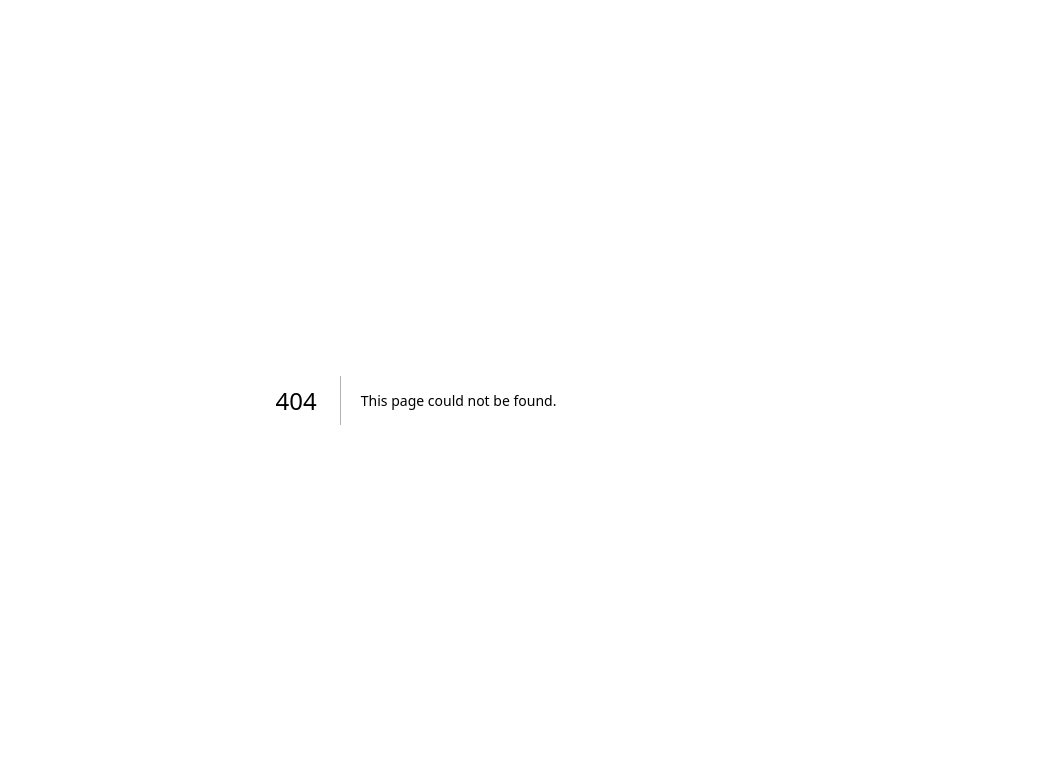
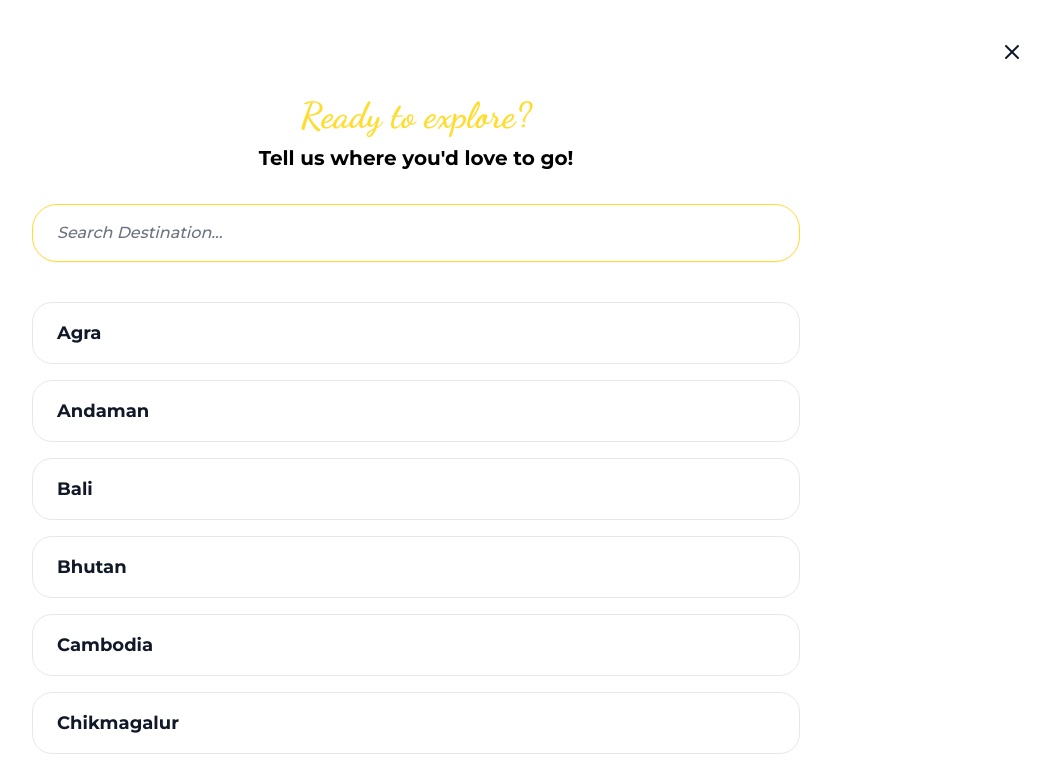
Before and after one commit to urbantrips/ut-client, a Next.js app: page /search in a window 1280 px wide. Before the commit this address had no page. Shown: the top 770 px of the page, without its empty margins (224-1274 px from the left). Built offline with nearby package versions, Linux system fonts and the light colour scheme.

Commit message:
add search destination screen

```diff
--- /dev/null
+++ b/src/app/search/page.tsx
@@ -0,0 +1,114 @@
+'use client';
+
+import { useState, useMemo } from 'react';
+import { motion } from 'framer-motion';
+import Link from 'next/link';
+import { destinationsByCategory } from '@/data/destinations';
+
+export default function SearchDestinationPage() {
+    const [searchQuery, setSearchQuery] = useState('');
+    const [selectedTitle, setSelectedTitle] = useState<string>('');
+
+    // Flatten and deduplicate destinations
+    const allDestinations = useMemo(() => {
+        const unique = new Set<string>();
+        const list: { title: string }[] = [];
+
+        Object.values(destinationsByCategory).forEach(categoryDests => {
+            categoryDests.forEach(dest => {
+                if (!unique.has(dest.title)) {
+                    unique.add(dest.title);
+                    list.push({ title: dest.title });
+                }
+            });
+        });
+
+        return list.sort((a, b) => a.title.localeCompare(b.title));
+    }, []);
+
+    const filteredDestinations = allDestinations.filter(dest =>
+        dest.title.toLowerCase().includes(searchQuery.toLowerCase())
+    );
+
+    return (
+        <div className="min-h-screen bg-white text-gray-900 p-6 sm:p-8 flex flex-col font-sans relative">
+            {/* Close Button */}
+            <div className="flex justify-end mb-6">
+                <Link href="/" className="p-2 -mr-2 text-gray-900 hover:opacity-70 transition-opacity">
+                    <svg width="24" height="24" viewBox="0 0 24 24" fill="none" stroke="currentColor" strokeWidth="2" strokeLinecap="round" strokeLinejoin="round">
+                        <line x1="18" y1="6" x2="6" y2="18"></line>
+                        <line x1="6" y1="6" x2="18" y2="18"></line>
+                    </svg>
+                </Link>
+            </div>
+
+            <div className="w-full max-w-3xl mx-auto flex flex-col items-center">
+                {/* Header */}
+                <div className="text-center mb-8">
+                    <h1
+                        className="md:text-4xl text-3xl text-primary-500 mb-2"
+                        style={{ fontFamily: 'var(--font-dancing-script), cursive' }}
+                    >
+                        Ready to explore?
+                    </h1>
+                    <h2 className="md:text-xl text-lg font-bold text-black" style={{ fontFamily: 'var(--font-montserrat), sans-serif' }}>
+                        Tell us where you&apos;d love to go!
+                    </h2>
+                </div>
+
+                {/* Search Input */}
+                <div className="w-full mb-10 relative">
+                    <input
+                        type="text"
+                        placeholder="Search Destination..."
+                        value={searchQuery}
+                        onChange={(e) => setSearchQuery(e.target.value)}
+                        className="w-full px-6 py-4 rounded-[20px] border placeholder:italic border-primary-500 outline-none placeholder-gray-500 text-base font-medium shadow-sm focus:ring-1 focus:ring-primary-500"
+                        style={{ borderRadius: '25px', fontFamily: 'var(--font-montserrat), sans-serif' }}
+                    />
+                </div>
+
+                {/* Destinations List */}
+                <div className="w-full space-y-4">
+                    {filteredDestinations.map((dest) => {
+                        const isSelected = selectedTitle === dest.title;
+
+                        return (
+                            <motion.div
+                                key={dest.title}
+                                onClick={() => setSelectedTitle(dest.title)}
+                                className={`
+                                    relative flex justify-between items-center px-6 py-4 cursor-pointer transition-all duration-200
+                                    ${isSelected
+                                        ? 'bg-primary-50 border border-primary-500 rounded-[25px]'
+                                        : 'bg-transparent border border-gray-200 hover:border-primary-300 rounded-[20px]'
+                                    }
+                                `}
+                                initial={false}
+                                whileHover={{ scale: 1.02 }}
+                                whileTap={{ scale: 0.98 }}
+                            >
+                                <span className={`text-base md:text-lg font-bold ${isSelected ? 'text-black' : 'text-gray-900'}`}>
+                                    {dest.title}
+                                </span>
+                                {isSelected && (
+                                    <motion.div
+                                        initial={{ scale: 0 }}
+                                        animate={{ scale: 1 }}
+                                        className="w-2 h-2 rounded-full bg-primary-500"
+                                    />
+                                )}
+                            </motion.div>
+                        );
+                    })}
+                </div>
+
+                {filteredDestinations.length === 0 && (
+                    <div className="text-center text-gray-500 mt-8 font-medium">
+                        No destinations found matching &quot;{searchQuery}&quot;
+                    </div>
+                )}
+            </div>
+        </div>
+    );
+}
```
